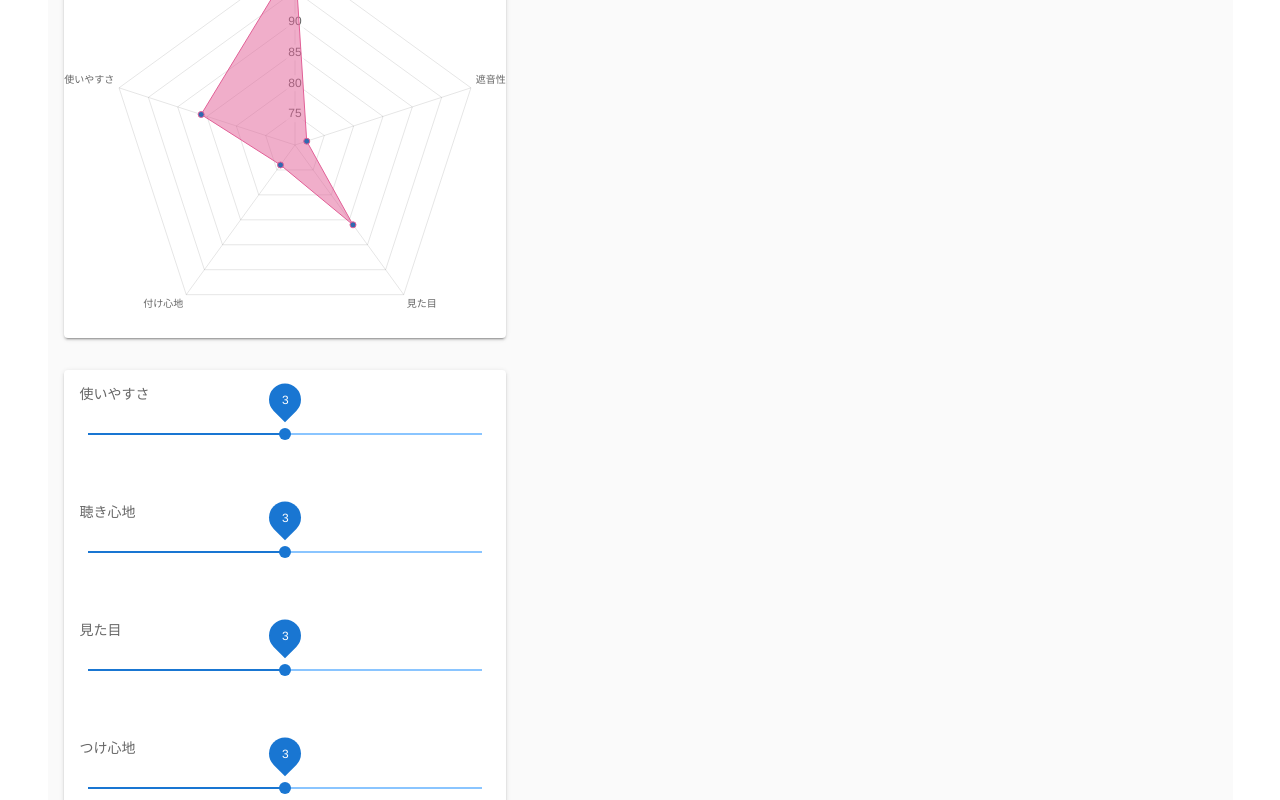
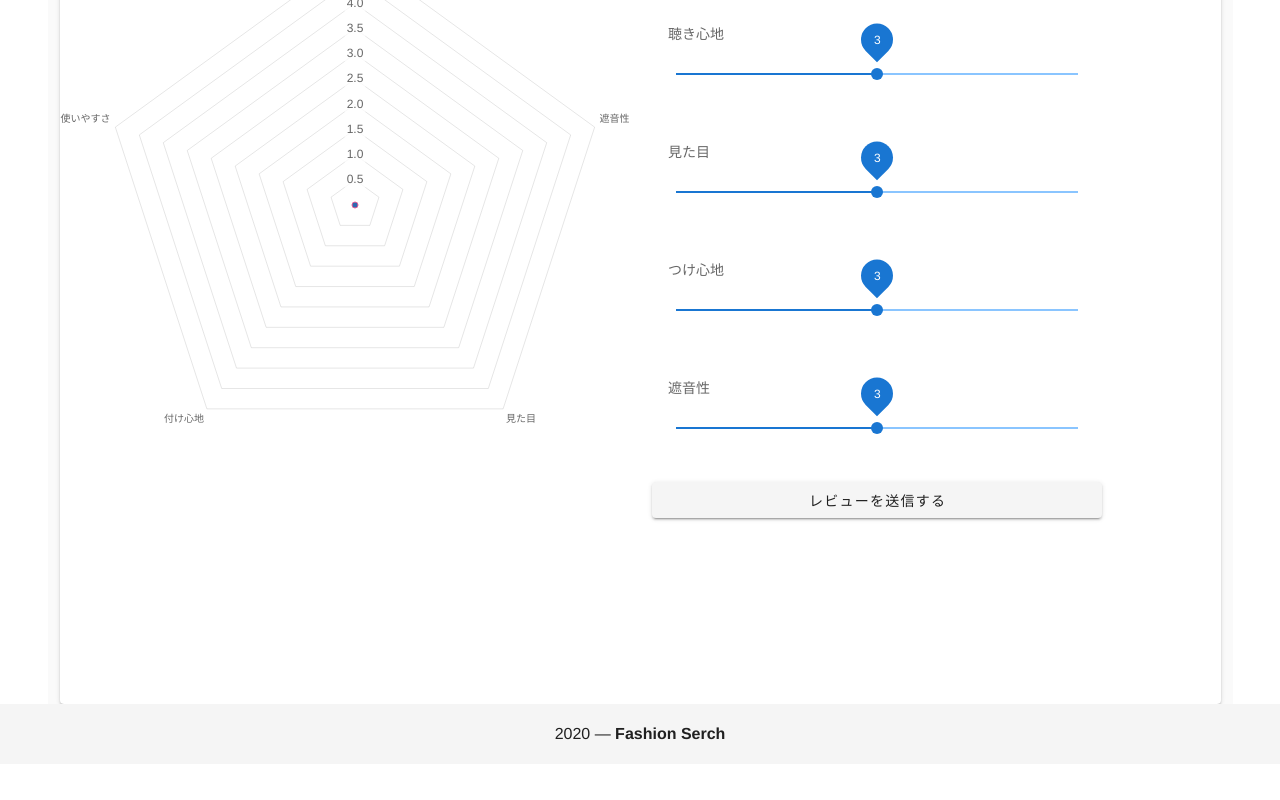
Before and after one commit to DaisukeHirabayashi/ecsite, a Vue app: page /product in a window 1280 px wide. Shown: the part 980-1780 px from the top of the page. After the commit the page ends 1744 px from the top, so only its background shows below. Built offline with nearby package versions, Linux system fonts and the light colour scheme; no server answers.

Commit message:
レビューや図の壁画

```diff
--- /dev/null
+++ b/src/components/Gragh.vue
@@ -0,0 +1,52 @@
+<script>
+//import VueCharts from "vue-chartjs";
+import { Radar, mixins } from "vue-chartjs";
+export default {
+  mixins: [Radar, mixins.reactiveData],
+  data() {
+    return {
+      options: {
+        scale: {
+          angleLines: {
+            display: false
+          },
+          ticks: {
+            suggestedMin: 0,
+            suggestedMax: 5
+          }
+        }
+      }
+    };
+  },
+  props: {
+    soundData: Array
+  },
+  watch: {
+    soundData: function() {
+      this.updateChartData();
+    }
+  },
+  methods: {
+    updateChartData() {
+      const newChartData = Object.assign({}, this.chartData);
+      newChartData.datasets[0].data = this.soundData;
+      this.chartData = newChartData;
+    }
+  },
+  mounted: function() {
+    this.chartData = {
+      labels: ["聴き心地", "遮音性", "見た目", "付け心地", "使いやすさ"],
+      datasets: [
+        {
+          label: "曲のそれぞれの評価",
+          data: this.soundData,
+          backgroundColor: "RGBA(225,95,150, 0.5)",
+          borderColor: "RGBA(225,95,150, 1)",
+          borderWidth: 1,
+          pointBackgroundColor: "RGB(46,106,177)"
+        }
+      ]
+    };
+  }
+};
+</script>
--- a/src/components/ProductDetail.vue
+++ b/src/components/ProductDetail.vue
@@ -1,7 +1,7 @@
 <template>
   <v-app>
     <v-row>
-      <v-col v-for="n in 2" :key="n" sm="5" style="height: 500px;">
+      <v-col v-for="n in 2" :key="n" cols="5" style="height: 500px;">
         <v-card style="height: 500px;">
           <v-carousel v-if="n == 1" height="500px" hide-delimiters>
             <v-carousel-item
@@ -12,7 +12,6 @@
           </v-carousel>
           <div v-else class=" text-left ">
             <h3 class="ml-2">{{ product.name }}</h3>
-            <!-- <v-avatar color="grey" class="mr-4"></v-avatar> -->
             <v-icon
               class="ml-2"
               align="start"
@@ -32,7 +31,7 @@
           </div>
         </v-card>
       </v-col>
-      <v-col sm="2" style="height: 500px;">
+      <v-col cols="2" style="height: 500px;">
         <v-card style="height: 500px;">
           <div class="pa-10">価格:{{ product.price }}円</div>
           <v-btn class="ma-10" @click="purchase()">購入する</v-btn>
--- a/src/components/Review.vue
+++ b/src/components/Review.vue
@@ -1,13 +1,6 @@
 <template>
   <div class="small">
-    <v-row>
-      <v-col sm="30">
-        <v-card class="ma-1">
-          <radar-chart :chart-data="datacollection"></radar-chart>
-        </v-card>
-      </v-col>
-      <v-col sm="30">
-        <v-card class="ma-1">
+    <v-app>
       <v-subheader>使いやすさ</v-subheader>
       <v-card-text class="pt-0">
         <v-slider
@@ -63,35 +56,53 @@
           ticks
         ></v-slider>
       </v-card-text>
-        </v-card>
-      </v-col>
-    </v-row>
+      <v-btn @click="registerReview()">レビューを送信する</v-btn>
+    </v-app>
   </div>
 </template>
 
 <script>
-import RadarChart from "../plugins/chart.js";
-
 export default {
   name: "Review",
-  props: {
-    datacollection: Object
-  },
-  components: {
-    RadarChart
-  },
+
   data() {
     return {
+      account: this.$store.state.account,
+      product_id: this.$store.state.itemDetail.product_id,
       usability: 3,
       sound: 3,
       visual: 3,
       comfortable: 3,
       blocking: 3
     };
+  },
+  methods: {
+    registerReview() {
+      const axios = require("axios");
+      (async () => {
+        await axios({
+          method: "POST",
+          url: "http://104.198.57.17:5000/post_review",
+          data: {
+            uid: this.account.uid,
+            product_id: this.product_id,
+            usability: this.usability,
+            sound: this.sound,
+            visual: this.visual,
+            comfortable: this.comfortable,
+            blocking: this.blocking
+          }
+        })
+          .then(response => (this.info = response.data))
+          .catch(error => console.log(error.response));
+        if (this.info == "success") {
+          alert("登録が完了しました");
+        }
+      })();
+    }
   }
 };
 </script>
-
 <style>
 .small {
   max-width: 450px;
--- a/src/views/Product.vue
+++ b/src/views/Product.vue
@@ -3,37 +3,61 @@
   <div class="product">
     <v-container class="grey lighten-5">
       <ProductDetail :product="product" :itemsrc="itemsrc" />
-      <Review :datacollection="datacollection" />
+      <v-card>
+        <v-row>
+          <v-col cols="6">
+            <Gragh :soundData="soundDatas" />
+          </v-col>
+          <v-col cols="6">
+            <Review />
+          </v-col>
+        </v-row>
+      </v-card>
     </v-container>
   </div>
 </template>
 <script>
 import ProductDetail from "../components/ProductDetail.vue";
 import Review from "../components/Review.vue";
+import Gragh from "../components/Gragh.vue";
 export default {
   name: "product",
   components: {
     ProductDetail,
-    Review
+    Review,
+    Gragh
   },
   data() {
     return {
       product: this.$store.state.itemDetail,
       itemsrc: this.$store.state.itemDetailSrc,
-      datacollection: {
-        labels: ["聴き心地", "遮音性", "見た目", "付け心地", "使いやすさ"],
-        datasets: [
-          {
-            label: "Aさん",
-            data: [100, 72, 86, 74, 86],
-            backgroundColor: "RGBA(225,95,150, 0.5)",
-            borderColor: "RGBA(225,95,150, 1)",
-            borderWidth: 1,
-            pointBackgroundColor: "RGB(46,106,177)"
-          }
-        ]
-      }
+      review: [{ sound: "" }]
     };
+  },
+  created() {
+    const axios = require("axios");
+    (async () => {
+      await axios({
+        method: "POST",
+        url: "http://104.198.57.17:5000/get_review_average",
+        data: {
+          product_id: this.product.product_id
+        }
+      })
+        .then(response => (this.review = response.data))
+        .catch(error => console.log(error.response));
+    })();
+  },
+  computed: {
+    soundDatas() {
+      return [
+        this.review[0].sound,
+        this.review[0].blocking,
+        this.review[0].visual,
+        this.review[0].comfortable,
+        this.review[0].usability
+      ];
+    }
   }
 };
 </script>
```
Also changed, not shown: src/components/HelloWorld.vue (deleted, +0 -144 lines). Lines whose indentation alone changed are shown as unchanged.
